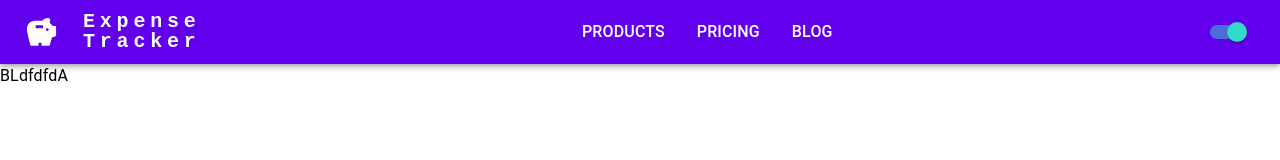
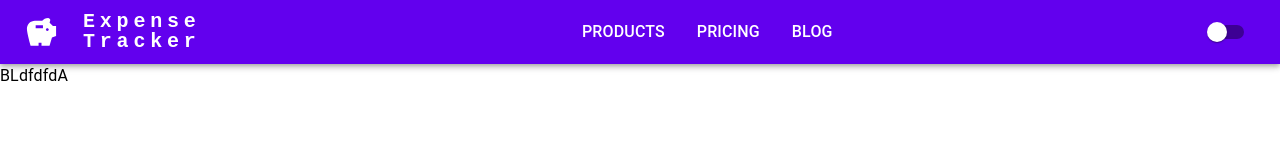
Before and after one commit to AndjelaBoltaKovacic/ExpenseTracker, a React (Create React App) app: page / in a window 1280 px wide. Shown: the top 160 px of the page. Built offline with nearby package versions, Linux system fonts and the light colour scheme.

Commit message:
Connected theme toggler

```diff
--- a/src/common/navigation-bar.tsx
+++ b/src/common/navigation-bar.tsx
@@ -7,13 +7,11 @@ import {
   Typography,
   Menu,
   Container,
-  Button,
-  Tooltip,
   MenuItem,
-  Switch,
 } from '@mui/material';
 import MenuIcon from '@mui/icons-material/Menu';
 import { Logo } from './logo';
+import { Toggler } from './toggler';
 
 
 const pages = ['PRODUCTS', 'PRICING', 'BLOG'];
@@ -82,9 +80,7 @@ function NavigationBar() {
             ))}
           </Box>
           <Box sx={{ flexGrow: 0 }}>
-            <Tooltip title='Change theme'>
-              <Switch color='secondary' sx={{}} checked={true} onChange={() => { }} />
-            </Tooltip>
+            <Toggler />
           </Box>
         </Toolbar>
       </Container>
--- /dev/null
+++ b/src/common/toggler.tsx
@@ -0,0 +1,14 @@
+import { useContext } from 'react';
+import { Tooltip, Switch } from '@mui/material';
+import { ThemeContext } from '../contexts/themeContext';
+
+
+export const Toggler = () => {
+    const colorMode: any = useContext(ThemeContext);
+
+    return (
+        <Tooltip title="Change theme">
+            <Switch color="secondary" onChange={colorMode.toggleColorMode} />
+        </Tooltip>
+    );
+};
--- a/src/contexts/themeContext.tsx
+++ b/src/contexts/themeContext.tsx
@@ -5,6 +5,7 @@ import { ThemeProvider, createTheme, ThemeOptions } from '@mui/material/styles';
 import useMediaQuery from '@mui/material/useMediaQuery';
 import { theme } from '../theme/theme';
 import { Theme } from '../values/enums/theme';
+
 
 
 export const ThemeContext = createContext({
```
Also changed, not shown: src/index.tsx (+4 -5 lines).
